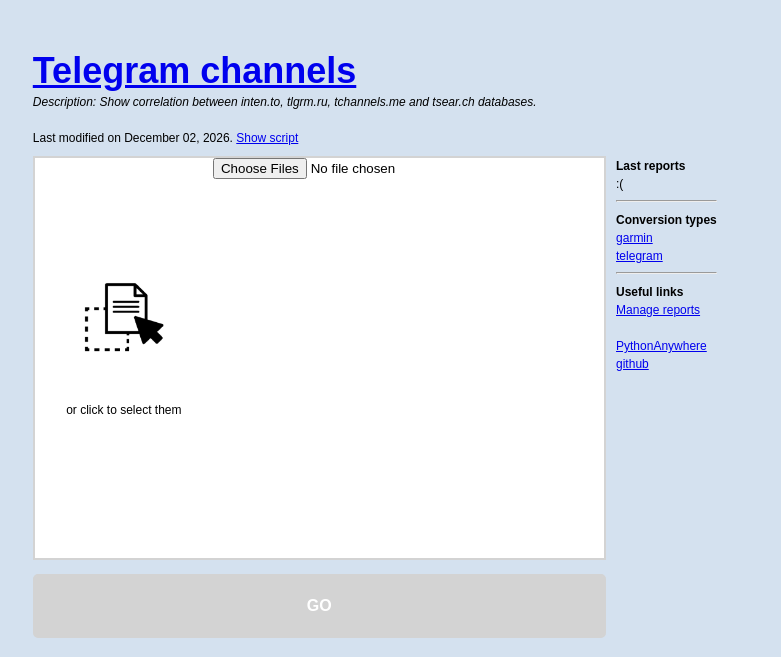
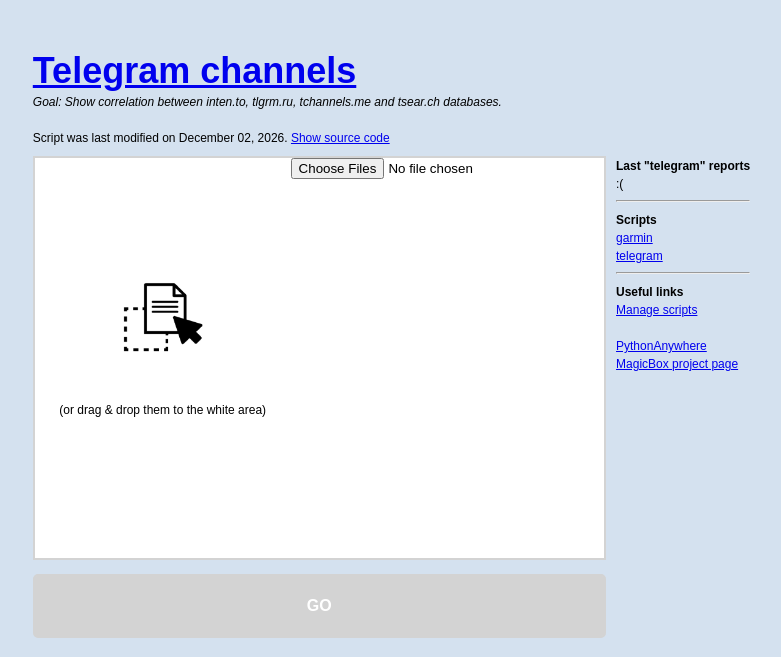
Before and after one commit to dadkakdead/MagicBox, a Django app: page /webrequest/telegram/new/ in a window 1280 px wide. Shown: the top 657 px of the page, without its empty margins (228-1009 px from the left). Run offline with Django 3.2, Linux system fonts and the light colour scheme; the visitor is signed in with stand-in values (Sample User, id 1); data comes from the database, SQL or seed files in the repository; data that the repository does not hold is empty; some libraries are stand-ins or nearby versions.

Commit message:
Interface improvements

```diff
--- a/webrequest/static/js/dzdataform_configuration.js
+++ b/webrequest/static/js/dzdataform_configuration.js
@@ -24,13 +24,13 @@
 
             switch (dropzoneMaxFiles) {
                 case -1:
-                    $("#droppedFilesCounter").text("Drop your files here");
+                    $("#droppedFilesCounter").text("Click to select your files");
                     break
                 case 1:
-                    $("#droppedFilesCounter").text("Drop 1 file here");
+                    $("#droppedFilesCounter").text("Click to select a file");
                     break;
                 default:
-                    $("#droppedFilesCounter").text("Drop " + String(dropzoneMaxFiles) + " files here");
+                    $("#droppedFilesCounter").text("Click to select " + String(dropzoneMaxFiles) + " files");
             }
 
             myDropzone.on("addedFiles", submitButtonSwitch);
--- a/webrequest/templates/request_report.html
+++ b/webrequest/templates/request_report.html
@@ -25,12 +25,12 @@
                 </span>
                 <br>
                 <span class="smallText">
-                    <i>Description: {{ report.description }}</i>
+                    <i>Goal: {{ report.description }}</i>
                 </span>
 
                 <br><br>
                 <span class="smallText">
-                    Last modified on {{ scriptModificationTime }}. <a href="{{ report.pathToScript }}">Show script</a>
+                    Script was last modified on {{ scriptModificationTime }}. <a href="{{ report.pathToScript }}">Show source code</a>
                 </span>
         </div>
 
@@ -42,7 +42,7 @@
                             <p>
                                 <span class="mediumText"><b><span id="droppedFilesCounter"></span></b></span>
                                 <br>
-                                <span class="smallText">or click to select them</span>
+                                <span class="smallText">(or drag & drop them to the white area)</span>
                             </p>
                         </div>
 
@@ -56,7 +56,7 @@
 
             <div id="history">
                 <span class="smallText">
-                    <b>Last reports</b>
+                    <b>Last "{{ report.key }}" reports</b>
                     <br>
                     {% if responses %}
                         {% for report in responses %}
@@ -72,7 +72,7 @@
                 <hr>
 
                 <span class="smallText">
-                    <b>Conversion types</b>
+                    <b>Scripts</b>
                     <br>
                         {% for report in allReports %}
                             <a href="{{ report.url }}">{{ report.key }}</a>
@@ -85,11 +85,11 @@
                 <span class="smallText">
                     <b>Useful links</b>
                     <br>
-                        <a href="admin/webrequest/report/">Manage reports</a>
+                        <a href="admin/webrequest/report/">Manage scripts</a>
                         <br><br>
                         <a href="https://www.pythonanywhere.com/user/devrazdev/">PythonAnywhere</a>
                         <br>
-                        <a href="https://github.com/devrazdev/MagicBox">github</a>
+                        <a href="https://github.com/devrazdev/MagicBox">MagicBox project page</a>
                 </span>
             </div>
 
```
Also changed, not shown: 1 other file.
